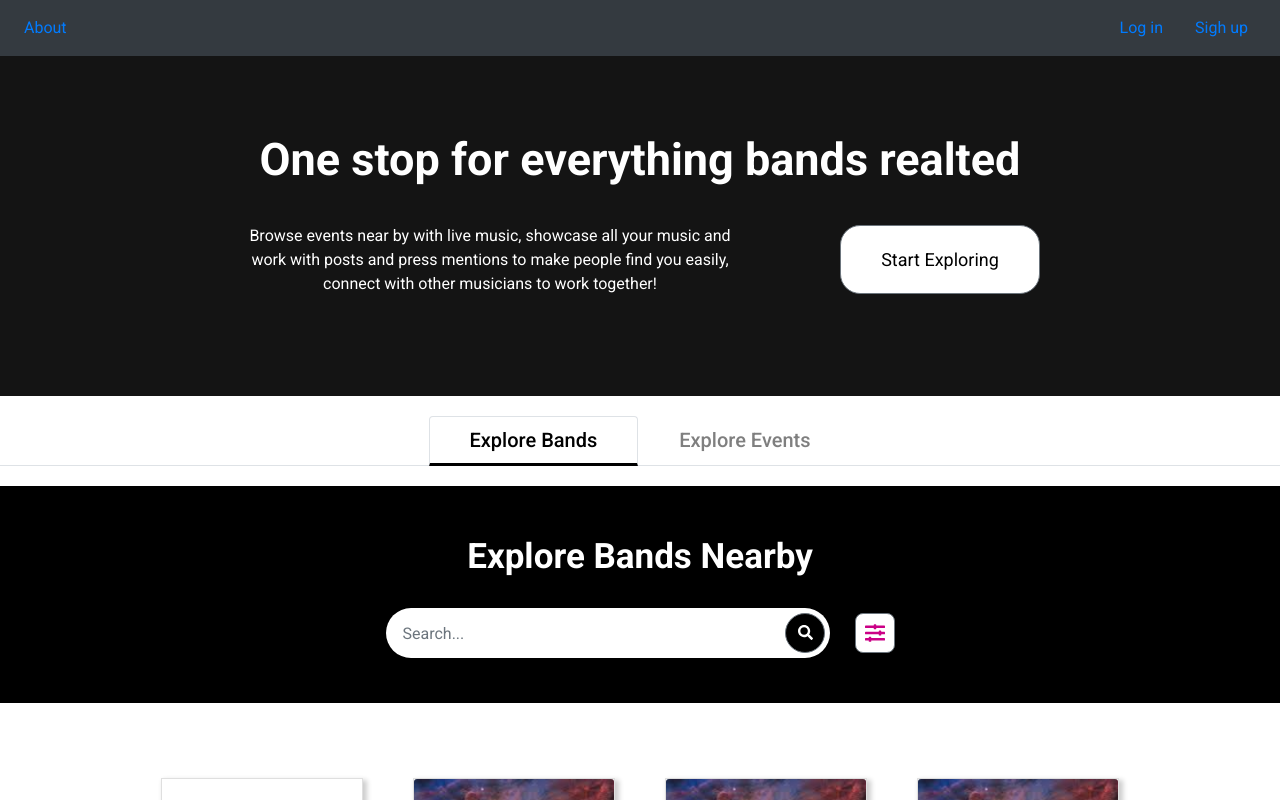
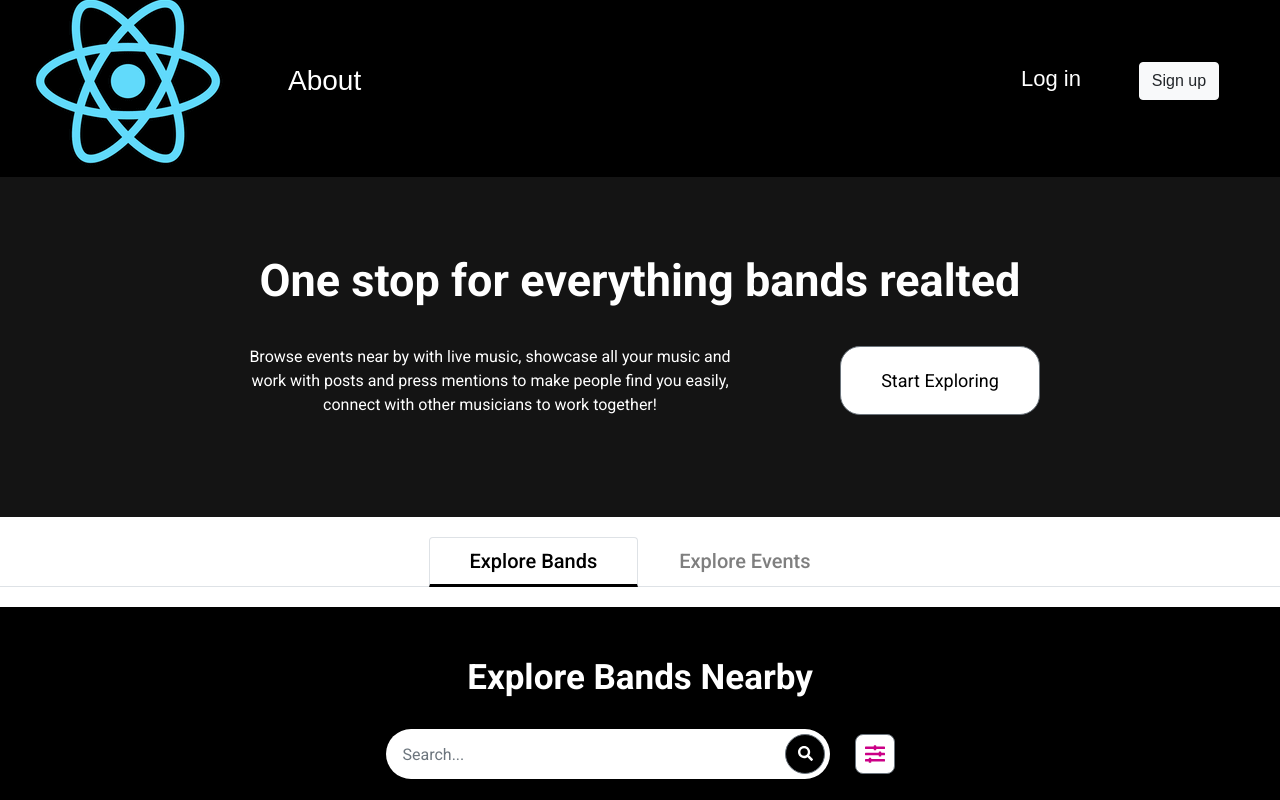
Before and after one commit to xo28122000/StringApp, a React (Create React App) app in the folder application/app/frontend/: page / in a window 1280 px wide. Shown: the top 800 px of the page. Built offline with nearby package versions, Linux system fonts and the light colour scheme; grey boxes are pictures that could not be loaded.

Commit message:
nav bar update

```diff
--- a/application/app/frontend/src/components/Navbar/index.js
+++ b/application/app/frontend/src/components/Navbar/index.js
@@ -1,16 +1,7 @@
 import React, { useState } from "react";
 
 import { Link } from "react-router-dom";
-import {
-  Collapse,
-  Navbar,
-  NavbarToggler,
-  NavbarBrand,
-  Nav,
-  NavItem,
-  NavLink,
-  NavbarText,
-} from "reactstrap";
+import { Button, NavLink } from "reactstrap";
 
 import "./navbar.css";
 
@@ -21,23 +12,25 @@ const Example = (props) => {
 
   return (
     <div>
-      <Navbar color="dark" expand="md">
-        <img />
-        <NavbarToggler onClick={toggle} />
-        <Collapse isOpen={isOpen} navbar>
-          <Nav className="mr-auto" navbar>
-            <NavItem>
-              <NavLink href="">About</NavLink>
-            </NavItem>
-          </Nav>
+      <nav className="nav">
+        <img className="nav-logo" src={require("./logo192.png")} alt="logo" />
 
-          <NavLink color="light" href="">
-            Log in
-          </NavLink>
-
-          <NavLink href="">Sigh up</NavLink>
-        </Collapse>
-      </Navbar>
+        <ul className="leftLink">
+          <li>
+            <a>About</a>
+          </li>
+        </ul>
+        <ul className="rightLink">
+          <li>
+            <a>Log in</a>
+          </li>
+          <li>
+            <Button color="light" to="../screens/Register">
+              Sign up
+            </Button>
+          </li>
+        </ul>
+      </nav>
     </div>
   );
 };
--- a/application/app/frontend/src/components/Navbar/navbar.css
+++ b/application/app/frontend/src/components/Navbar/navbar.css
@@ -1,8 +1,52 @@
-.linkButtons {
-  padding: 5px;
-  border-color: chocolate;
-  border-width: 1px;
-  border-style: dotted;
+* {
+  margin: 0;
+  padding: 0;
+  box-sizing: border-box;
+}
+
+li {
+  list-style-type: none;
+}
+a {
+  text-decoration: none;
+}
+
+nav {
+  display: flex;
+  justify-content: space-around;
+  min-height: 10vh;
+  align-items: center;
+  font-family: Arial, Helvetica, sans-serif;
+  background-color: black;
+  color: white;
+}
+
+nav .leftLink {
+  display: flex;
+  justify-content: left;
+  width: 50%;
+}
+nav .leftLink a {
+  font-size: 28px;
+  font-weight: normal;
+  cursor: pointer;
+}
+nav .leftLink a:hover {
+  border-bottom: 1px solid white;
+}
+
+nav .rightLink {
+  display: flex;
+  justify-content: space-around;
+  width: 20%;
+}
+nav .rightLink a {
+  font-size: 22px;
+  font-weight: normal;
+  cursor: pointer;
+}
+nav .rightLink a:hover {
+  border-bottom: 1px solid white;
 }
 
 .nav-logo {
```
Also changed, not shown: application/app/frontend/src/components/Navbar/logo192.png (renamed from application/app/frontend/public/logo192.png).
